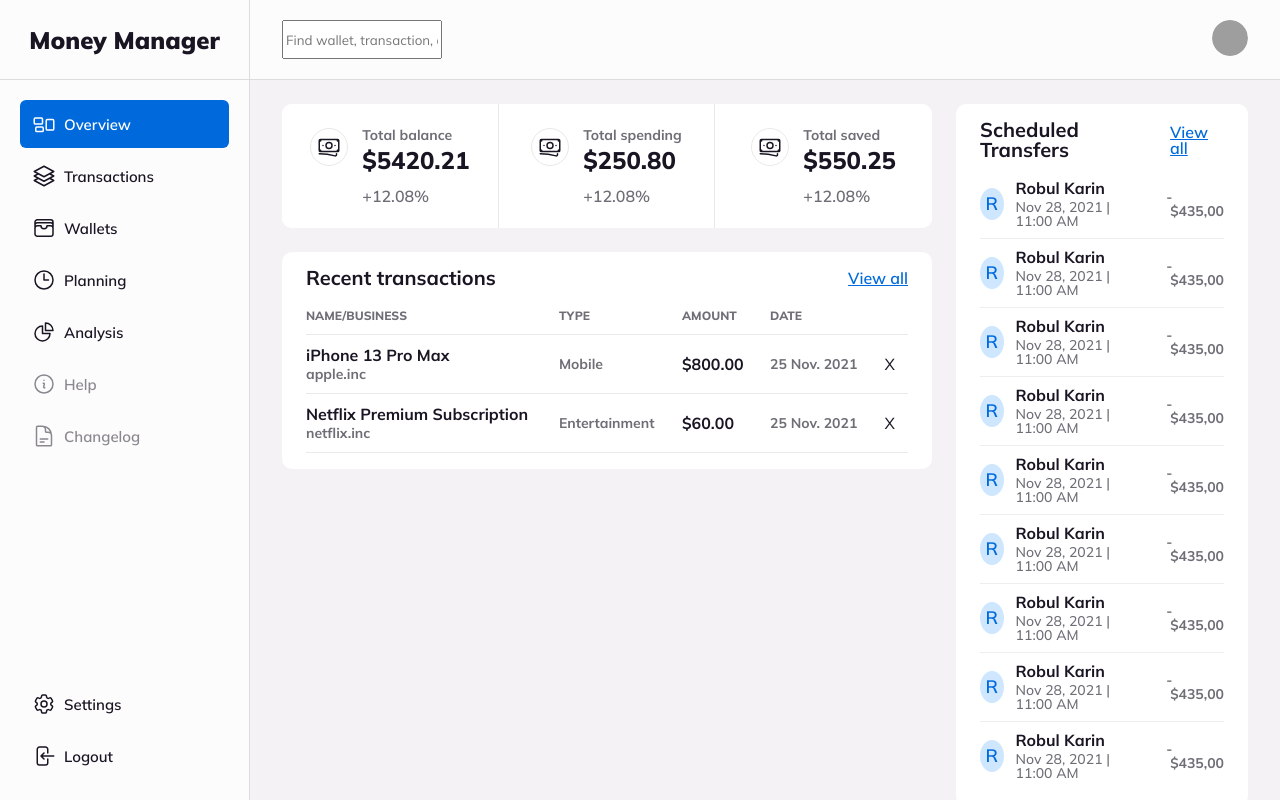
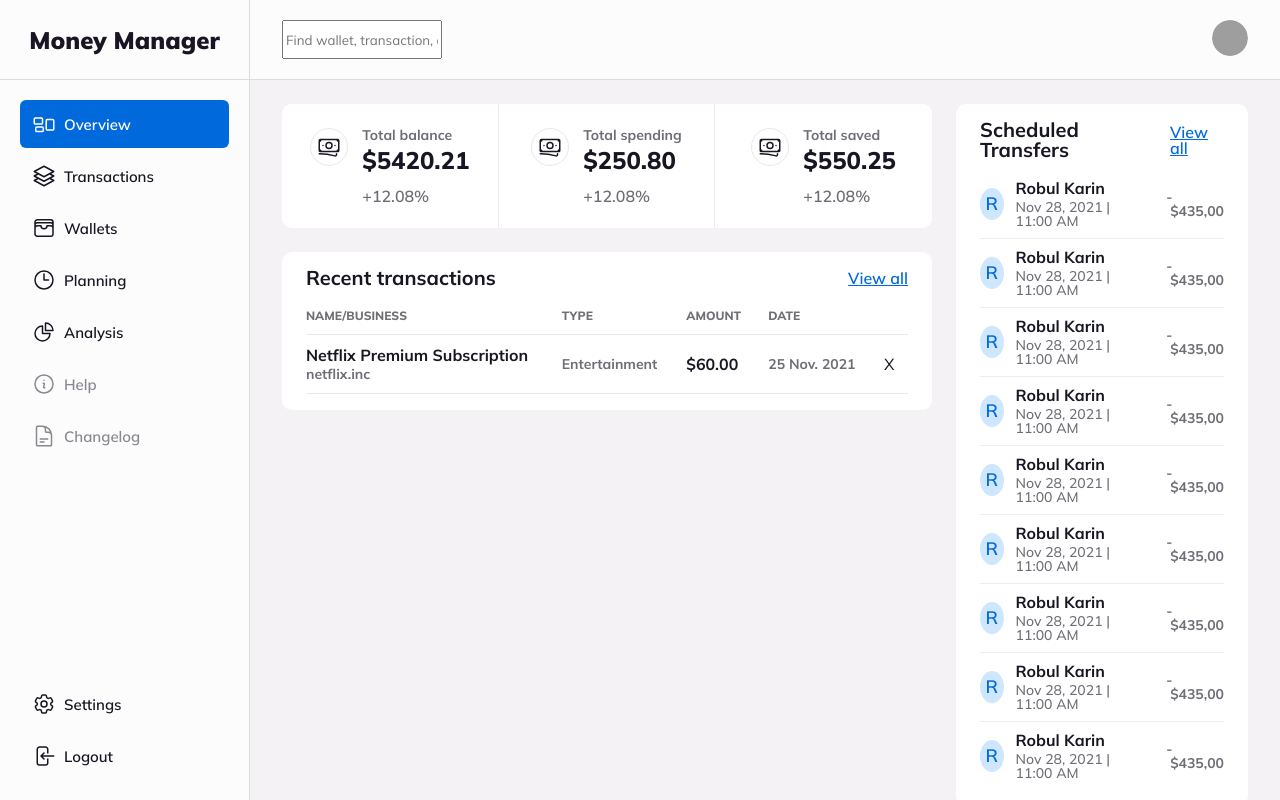
Before and after one commit to Deeckoy/next-money-manager, a Next.js app: page / in a window 1280 px wide. Built offline with nearby package versions, Linux system fonts and the light colour scheme; grey boxes are pictures that could not be loaded.

Commit message:
divided recent transactions widget

```diff
--- /dev/null
+++ b/src/components/Widgets/RecentTransactionsWidget/RecentTransactionsList.tsx
@@ -0,0 +1,30 @@
+import styles from '@/components/Widgets/RecentTransactionsWidget/RecentTransactionWidget.module.scss';
+
+import * as Table from '@/components/Table';
+
+export default function RecentTransactionsList() {
+	return (
+		<>
+			<Table.TableRow>
+				<Table.TableColumn>
+					<p className={styles.column__name}>Netflix Premium Subscription</p>
+					<p className={styles.column__description}>netflix.inc</p>
+				</Table.TableColumn>
+
+				<Table.TableColumn>
+					<p className={styles.column__type}>Entertainment</p>
+				</Table.TableColumn>
+
+				<Table.TableColumn>
+					<p className={styles.column__amount}>$60.00</p>
+				</Table.TableColumn>
+
+				<Table.TableColumn>
+					<p className={styles.column__date}>25 Nov. 2021</p>
+				</Table.TableColumn>
+
+				<Table.TableColumn>X</Table.TableColumn>
+			</Table.TableRow>
+		</>
+	);
+}
--- a/src/components/Widgets/RecentTransactionsWidget/RecentTransactionsWidget.tsx
+++ b/src/components/Widgets/RecentTransactionsWidget/RecentTransactionsWidget.tsx
@@ -1,4 +1,4 @@
-import { TableBody, TableWrapper } from '@/components/Table';
+import RecentTransactionsList from '@/components/Widgets/RecentTransactionsWidget/RecentTransactionsList';
 import Link from 'next/link';
 import * as Table from '@/components/Table';
 import styles from './RecentTransactionWidget.module.scss';
@@ -30,47 +30,7 @@ export default function RecentTransactionsWidget() {
 						</Table.TableHead>
 
 						<Table.TableBody>
-							<Table.TableRow>
-								<Table.TableColumn>
-									<p className={styles.column__name}>iPhone 13 Pro Max</p>
-									<p className={styles.column__description}>apple.inc</p>
-								</Table.TableColumn>
-
-								<Table.TableColumn>
-									<p className={styles.column__type}>Mobile</p>
-								</Table.TableColumn>
-
-								<Table.TableColumn>
-									<p className={styles.column__amount}>$800.00</p>
-								</Table.TableColumn>
-
-								<Table.TableColumn>
-									<p className={styles.column__date}>25 Nov. 2021</p>
-								</Table.TableColumn>
-
-								<Table.TableColumn>X</Table.TableColumn>
-							</Table.TableRow>
-
-							<Table.TableRow>
-								<Table.TableColumn>
-									<p className={styles.column__name}>Netflix Premium Subscription</p>
-									<p className={styles.column__description}>netflix.inc</p>
-								</Table.TableColumn>
-
-								<Table.TableColumn>
-									<p className={styles.column__type}>Entertainment</p>
-								</Table.TableColumn>
-
-								<Table.TableColumn>
-									<p className={styles.column__amount}>$60.00</p>
-								</Table.TableColumn>
-
-								<Table.TableColumn>
-									<p className={styles.column__date}>25 Nov. 2021</p>
-								</Table.TableColumn>
-
-								<Table.TableColumn>X</Table.TableColumn>
-							</Table.TableRow>
+							<RecentTransactionsList />
 						</Table.TableBody>
 					</Table.Table>
 				</Table.TableWrapper>
```
